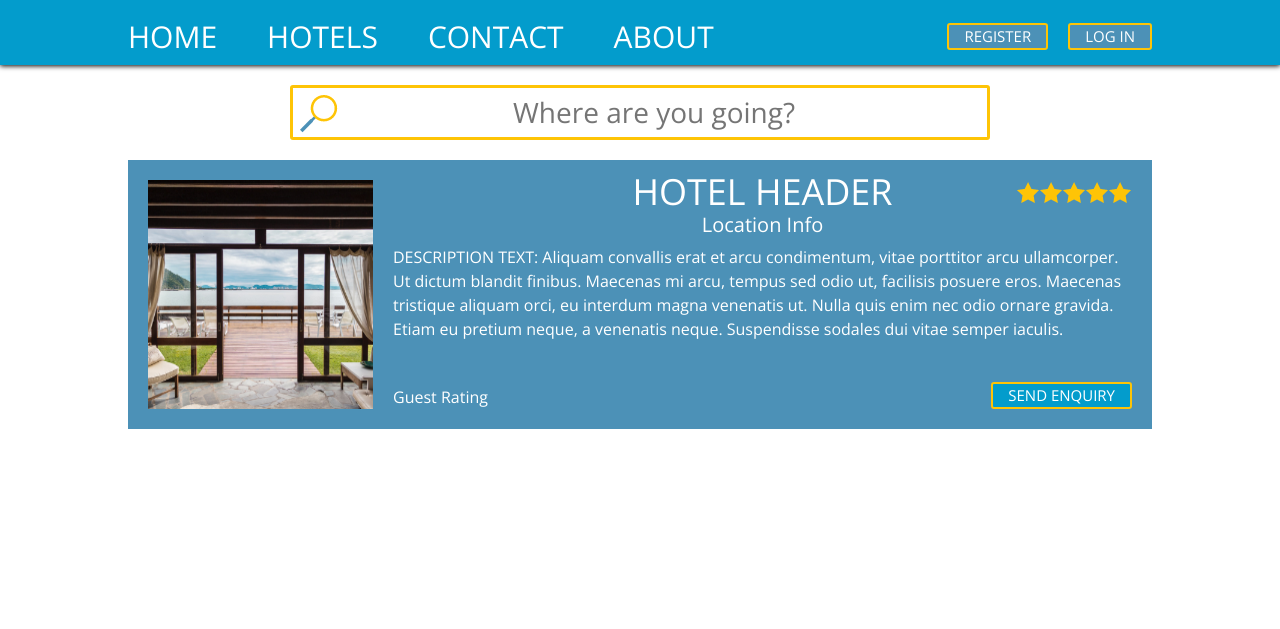
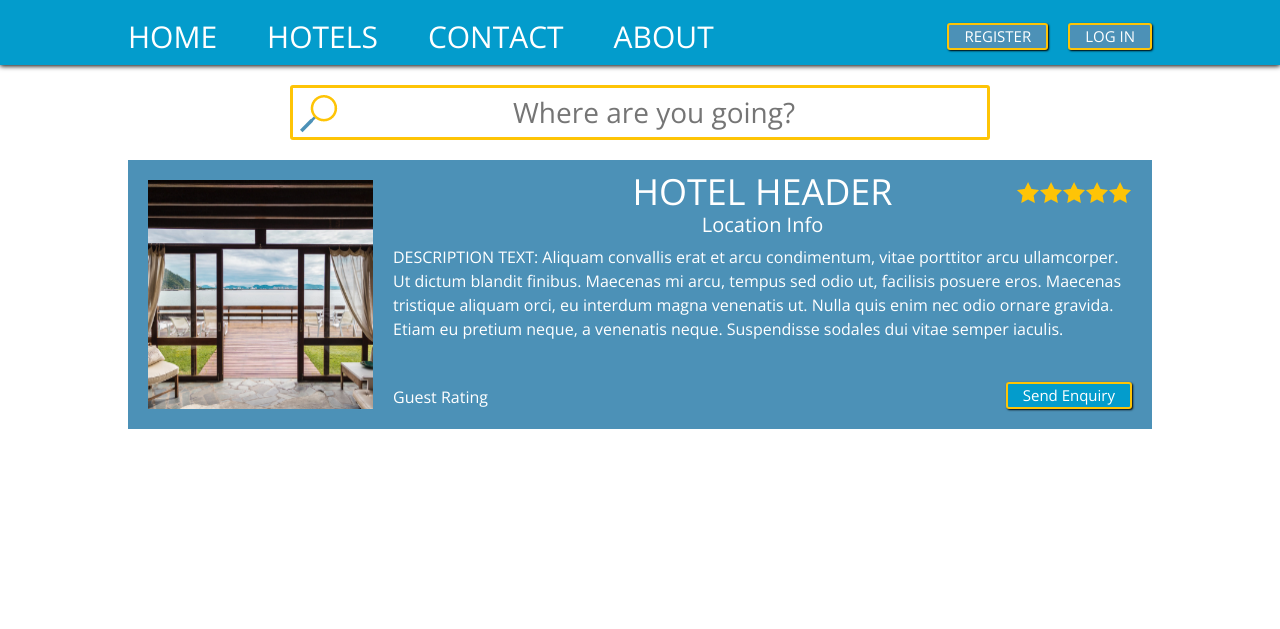
Before and after one commit to TomThorsen/Project-Exam-2---Holidaze, a Gatsby site: page /hotels in a window 1280 px wide. Shown: the part 47-676 px from the top of the page. Built offline with nearby package versions, Linux system fonts and the light colour scheme; Gatsby itself is replaced by a stand-in of ours.

Commit message:
Hotels Modal

```diff
--- a/src/components/assets/StyledButton.js
+++ b/src/components/assets/StyledButton.js
@@ -4,6 +4,7 @@ import { Link } from "gatsby"
 
 const StyledButton = styled(Link)`
   font-family: "Open sans", serif;
+  box-shadow: 1px 1px 2px black;
   background-color: ${props => props.inverted ? "#039CCC" : "#4C91B7"};
   border: solid;
   border-width: 2px;
@@ -22,6 +23,7 @@ const StyledButton = styled(Link)`
     background-color: ${props => props.inverted ? '#4C91B7' : '#039CCC'};
     text-decoration: none !important;
     color: white;
+    box-shadow: 0px 0px black;
   }
   @media (max-width: 992px) {
     margin-left: 0px !important;
--- a/src/components/assets/StyledSearch.js
+++ b/src/components/assets/StyledSearch.js
@@ -13,7 +13,6 @@ const StyledSearchContainer = styled.div`
       width: 100% !important;
       padding-top: 84px;
   }
-
 `
 const StyledSearch = styled.input`
   width: 700px;
--- a/src/components/layout/Header.js
+++ b/src/components/layout/Header.js
@@ -98,7 +98,6 @@ const StyledCollapse = styled(Navbar.Collapse)`
 
 
 export default () => (
-
     <StyledNavbar expand="lg">
       <StyledContainer>
         <StyledDiv>
--- /dev/null
+++ b/src/components/layout/modal/HotelsEnquiry.js
@@ -0,0 +1,190 @@
+import React, { useState } from 'react';
+import { Button, Modal, ModalFooter, Container, Row, Col, Form, FormGroup, Label, Input, FormText } from 'reactstrap';
+import styled from "styled-components"
+
+const StyledContainer = styled.div`
+
+`
+const StyledButton = styled.button`
+  font-family: "Open sans", serif;
+  box-shadow: 1px 1px 2px black;
+  background-color: #039CCC;
+  border: solid;
+  border-width: 2px;
+  border-color: #FEC406;
+  border-radius: 3px;
+  color: white;
+  padding: 0px 15px;
+  text-align: center;
+  text-decoration: none;
+  display: inline-block;
+  font-size: 15px;
+  cursor: pointer;
+  &:hover {
+    background-color: #4C91B7;
+    text-decoration: none !important;
+    color: white;
+    box-shadow: 0px 0px black;
+  }
+  @media (max-width: 992px) {
+    margin-left: 0px !important;
+  }
+`
+const StyledSubmitButton = styled(StyledButton)`
+  font-size: 20px;
+  background-color: #64B362;
+  &:hover {
+    background-color: #36B2A6;
+  }
+`
+const StyledCancelButton = styled(StyledButton)`
+  font-size: 20px;
+  background-color: #4C91B7;
+  &:hover {
+    background-color: #D5174E;
+  }
+`
+const StyledOpenModalButton = styled(StyledButton)`
+  position:absolute;
+  bottom: 0px;
+  right: 0px;
+`
+const StyledModal = styled(Modal)`
+  box-shadow: 3px 3px 3px black;
+
+`
+const StyledModalHeader = styled.h1`
+  background-color: #039CCC;
+  border-style: none;
+  font-family: "Open sans", serif;
+  color: white;
+  font-size: 33px;
+  margin: 0;
+  padding-top: 20px;
+  text-align: center;
+
+`
+const StyledModalBody = styled(Container)`
+  background-color: #039CCC;
+`
+const StyledModalFooter = styled(ModalFooter)`
+  background-color: #039CCC;
+  border-style: none;
+`
+const StyledLabel = styled(Label)`
+  color: white;
+  font-family: "Open sans", serif;
+`
+const StyledInput = styled(Input)`
+  font-family: "Open sans", serif;
+  border-style: solid;
+  border-color: #FEC406;
+  border-width: 3px;
+  color: #707070;
+  &::-webkit-input-placeholder {
+    color: #707070;
+  }
+`
+const StyledTextInput = styled(StyledInput)`
+  min-height: 200px;
+`
+const StyledForm = styled(Form)`
+margin-top: 30px;
+`
+const StyledFormGroup = styled(FormGroup)`
+margin:0;
+margin-bottom: 5px;
+`
+
+const HotelsModal = (props) => {
+  const {
+    className
+  } = props;
+
+  const [modal, setModal] = useState(false);
+
+  const toggle = () => setModal(!modal);
+
+  return (
+    <StyledContainer>
+      <StyledOpenModalButton onClick={toggle}>Send Enquiry</StyledOpenModalButton>
+      <StyledModal isOpen={modal} size="lg" toggle={toggle} className={className}>
+        <StyledModalHeader text="center" toggle={toggle}>SEND BOOKING ENQUIRY</StyledModalHeader>
+        <StyledModalBody>
+          <StyledForm>
+              <Row>
+                <Col xs="12" sm="6">
+                  <StyledFormGroup>
+                    <StyledLabel for="fromDate">FROM DATE</StyledLabel>
+                    <StyledInput type="date" name="fromDate" id="fromDate" placeholder="FROM DATE" />
+                  </StyledFormGroup>
+                </Col>
+                <Col xs="12" sm="6">
+                  <StyledFormGroup>
+                    <StyledLabel for="toDate">TO DATE</StyledLabel>
+                    <StyledInput type="date" name="toDate" id="toDate" placeholder="password placeholder" />
+                  </StyledFormGroup>
+                </Col>
+              </Row>
+              <Row>
+                <Col xs="12" sm="6">
+                  <StyledFormGroup>
+                    <StyledLabel for="firstName"></StyledLabel>
+                    <StyledInput type="text" name="firstName" id="firstName" placeholder="FIRST NAME" />
+                  </StyledFormGroup>
+                </Col>
+                <Col xs="12" sm="6">
+                  <StyledFormGroup>
+                    <StyledLabel for="lastName"></StyledLabel>
+                    <StyledInput type="text" name="lastName" id="lastName" placeholder="LAST NAME" />
+                  </StyledFormGroup>
+                </Col>
+              </Row>
+              <Row>
+                <Col xs="12" sm="6">
+                  <StyledFormGroup>
+                    <StyledLabel for="emailAddress"></StyledLabel>
+                    <StyledInput type="email" name="emailAddress" id="emailAddress" placeholder="EMAIL" />
+                  </StyledFormGroup>
+                </Col>
+                <Col xs="12" sm="6">
+                  <StyledFormGroup>
+                    <StyledLabel for="phoneNumber"></StyledLabel>
+                    <StyledInput type="number" name="phoneNumber" id="phoneNumber" placeholder="PHONE NUMBER" />
+                  </StyledFormGroup>
+                </Col>
+              </Row>
+              <Row>
+                <Col xs="12" sm="6">
+                  <StyledFormGroup>
+                    <StyledLabel for="homeAddress"></StyledLabel>
+                    <StyledInput type="text" name="homeAddress" id="homeAddress" placeholder="ADDRESS" />
+                  </StyledFormGroup>
+                </Col>
+                <Col xs="12" sm="6">
+                  <StyledFormGroup>
+                    <StyledLabel for="postNumber"></StyledLabel>
+                    <StyledInput type="number" name="postNumber" id="postNumber" placeholder="POST NUMBER" />
+                  </StyledFormGroup>
+                </Col>
+              </Row>
+              <Row>
+                <Col xs="12" sm="12">
+                  <StyledFormGroup>
+                    <StyledLabel for="textMessage"></StyledLabel>
+                    <StyledTextInput type="textarea" name="textMessage" id="textMessage" placeholder="Write your message here..." />
+                  </StyledFormGroup>
+                </Col>
+              </Row>
+          </StyledForm>
+        </StyledModalBody>
+        <StyledModalFooter>
+          <StyledSubmitButton onClick={toggle}>SUBMIT</StyledSubmitButton>{' '}
+          <StyledCancelButton onClick={toggle}>CANCEL</StyledCancelButton>
+        </StyledModalFooter>
+      </StyledModal>
+    </StyledContainer>
+  );
+}
+
+export default HotelsModal;
--- a/src/pages/hotels.js
+++ b/src/pages/hotels.js
@@ -2,10 +2,10 @@ import React from "react"
 import Layout from "../components/layout/Layout"
 import styled from "styled-components"
 import StyledSearch from "../components/assets/StyledSearch"
-import { Image } from 'react-bootstrap';
+import Image from 'react-bootstrap/Image'
 import HotelsImage from "../components/img/hotelpage_1.png"
 import Star from "../components/img/star.png"
-import StyledButton from "../components/assets/StyledButton"
+import HotelsEnquiry from "../components/layout/modal/HotelsEnquiry"
 
 const StyledContainer = styled.div`
   display: flex;
@@ -116,13 +116,7 @@ const StyledImgStars = styled(Image)`
     height: 16px;
   }
 `
-const StyledButtonCont = styled.div`
-  position:absolute;
-  bottom: 0;
-  right: 0;
-  margin: 0;
-  padding: 0;
-`
+
 export default () => (
   <>
     <Layout>
@@ -150,9 +144,9 @@ export default () => (
             <StyledHotelRating>
               Guest Rating
             </StyledHotelRating>
-            <StyledButtonCont>
-              <StyledButton inverted text="SEND ENQUIRY" page="/hotels/"/>
-            </StyledButtonCont>
+            <HotelsEnquiry>
+            </HotelsEnquiry>
+
           </StyledHotelInfoContainer>
         </StyledHotelContainer>
       </StyledContainer>
```
Also changed, not shown: package.json (+6 -1 lines), src/pages/index.js (+15 -1 lines), 1 other file.
